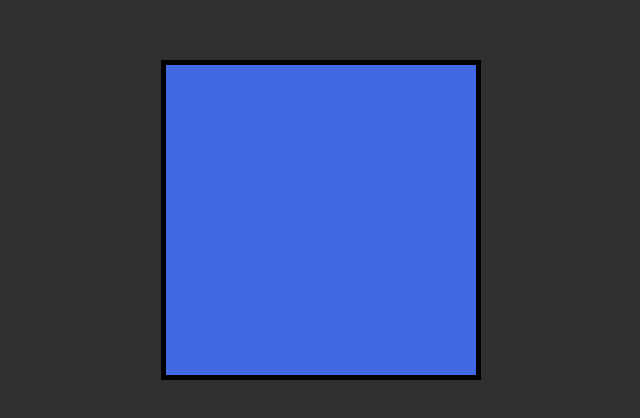
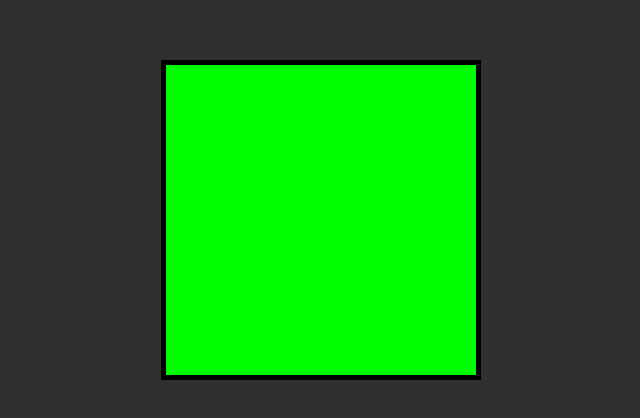
Before and after one commit to TraumeVonHeidelberg/Testy-HTML, a plain HTML site: page index.html in a window 1280 px wide. Shown: the part 180-598 px from the top of the page, without its empty margins (319-959 px from the left). Drawn offline with Linux system fonts and the light colour scheme.

Commit message:
Restored square style

```diff
--- a/style.css
+++ b/style.css
@@ -14,6 +14,6 @@ body{
 .square {
 	width: 40vh;
 	height: 40vh;
-	background-color: royalblue;
+	background-color: lime;
 	border: 5px solid black;
 }
```
